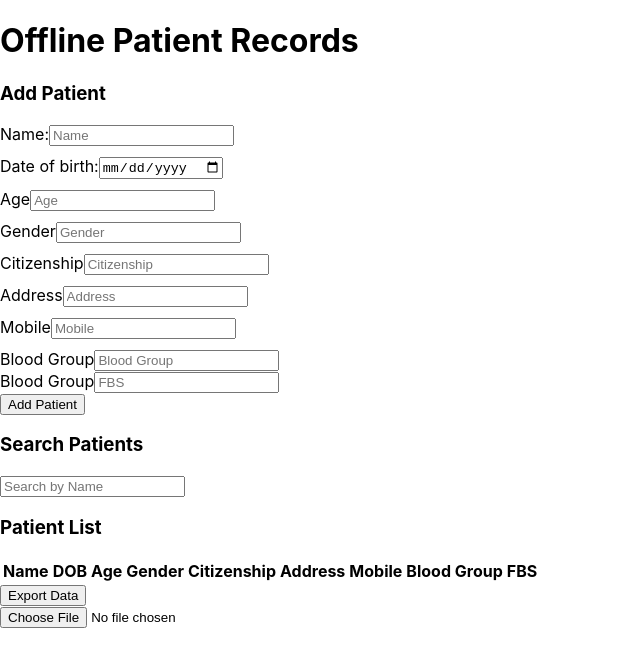
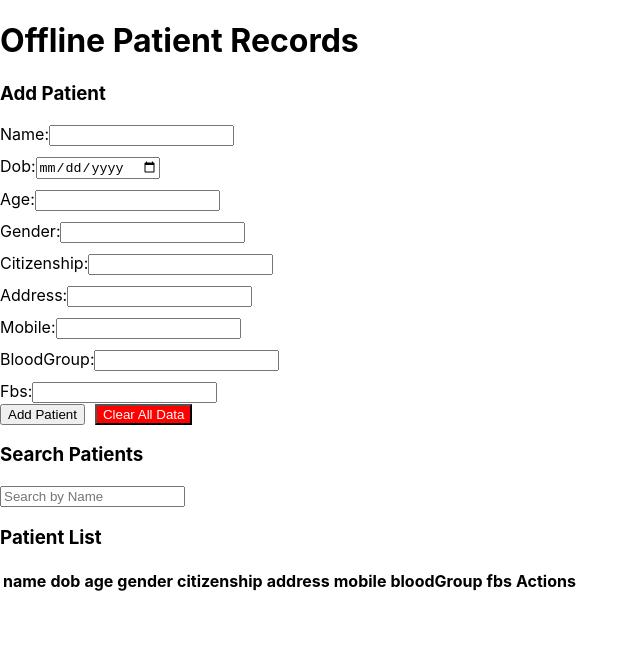
Before and after one commit to Sakarrr/patient-db-manager, a React (Create React App) app: page / in a window 1280 px wide. Shown: the top 666 px of the page, without its empty margins (0-640 px from the left). Built offline with nearby package versions, Linux system fonts and the light colour scheme.

Commit message:
Add - Edit, Delete and Clear functionality

```diff
--- a/src/PatientManager.js
+++ b/src/PatientManager.js
@@ -3,173 +3,110 @@ import db from "./database";
 
 const PatientManager = () => {
   const [patients, setPatients] = useState([]);
-  const [name, setName] = useState("");
-  const [dob, setDOB] = useState("");
-  const [age, setAge] = useState("");
-  const [gender, setGender] = useState("");
-  const [citizenship, setCitizenship] = useState("");
-  const [address, setAddress] = useState("");
-  const [mobile, setMobile] = useState("");
-  const [bloodGroup, setBloodGroup] = useState("");
-  const [fbs, setFBS] = useState("")
+  const [editingId, setEditingId] = useState(null);
+  const [formData, setFormData] = useState({
+    name: "",
+    dob: "",
+    age: "",
+    gender: "",
+    citizenship: "",
+    address: "",
+    mobile: "",
+    bloodGroup: "",
+    fbs: ""
+  });
   const [search, setSearch] = useState("");
 
-  // Load patients on startup
   useEffect(() => {
     const fetchPatients = async () => {
-      const allPatients = await db.patients.toArray();
-      setPatients(allPatients);
-      console.log(allPatients)
+      setPatients(await db.patients.toArray());
     };
     fetchPatients();
   }, []);
 
-  // Add a new patient
-  const addPatient = async () => {
-    if (!name || !dob || !age || !gender  || !citizenship || !address || !mobile || !bloodGroup) return alert("Please fill all fields!");
-
-    await db.patients.add({ name, dob, gender, age, citizenship, address, mobile, bloodGroup, fbs });
-    setPatients(await db.patients.toArray());
-
-    // Clear form
-    setName("");
-    setDOB("");
-    setAge("");
-    setGender("");
-    setCitizenship("");
-    setAddress("");
-    setMobile("");
-    setBloodGroup("");
+  const handleChange = (e) => {
+    setFormData({ ...formData, [e.target.name]: e.target.value });
   };
 
-  // Search filter
-  const filteredPatients = patients.filter(p =>
-    p.name.toLowerCase().includes(search.toLowerCase())
-  );
+  const addOrUpdatePatient = async () => {
+    if (Object.values(formData).some(field => !field)) return alert("Please fill all fields!");
 
-  const exportData = async () => {
-    const patients = await db.patients.toArray();
-    const blob = new Blob([JSON.stringify(patients, null, 2)], { type: "application/json" });
-    const url = URL.createObjectURL(blob);
-    const a = document.createElement("a");
-    a.href = url;
-    a.download = "patients_backup.json";
-    document.body.appendChild(a);
-    a.click();
-    document.body.removeChild(a);
+    if (editingId) {
+      await db.patients.update(editingId, formData);
+      setEditingId(null);
+    } else {
+      await db.patients.add(formData);
+    }
+
+    setPatients(await db.patients.toArray());
+    setFormData({ name: "", dob: "", age: "", gender: "", citizenship: "", address: "", mobile: "", bloodGroup: "", fbs: "" });
   };
 
-  const importData = async (event) => {
-    const file = event.target.files[0];
-    if (!file) return;
-
-    const reader = new FileReader();
-    reader.onload = async (e) => {
-      const data = JSON.parse(e.target.result);
-      await db.patients.clear();  // Optional: Clear old data
-      await db.patients.bulkAdd(data);
-      alert("Data imported successfully!");
-    };
-    reader.readAsText(file);
+  const editPatient = (patient) => {
+    setFormData(patient);
+    setEditingId(patient.id);
   };
 
+  const deletePatient = async (id) => {
+    await db.patients.delete(id);
+    setPatients(await db.patients.toArray());
+  };
+
+  const clearAllData = async () => {
+    if (window.confirm("Are you sure you want to delete all records?")) {
+      await db.patients.clear();
+      setPatients([]);
+    }
+  };
+
+  const filteredPatients = patients.filter(p => p.name.toLowerCase().includes(search.toLowerCase()));
 
   return (
     <div>
       <h1>Offline Patient Records</h1>
-
-      <h3>Add Patient</h3>
+      <h3>{editingId ? "Edit Patient" : "Add Patient"}</h3>
       <div className="patient-inputs">
-        <div>
-          <label for="name">Name:</label>
-          <input value={name} onChange={(e) => setName(e.target.value)} name="name" placeholder="Name" />
-        </div>
-
-        <div>
-          <label for="dob">Date of birth:</label>
-          <input value={dob} onChange={(e) => setDOB(e.target.value)} type="date" placeholder="Date of birth" name="dob" />
-        </div>
-
-        <div>
-          <label for="age">Age</label>
-          <input value={age} onChange={(e) => setAge(e.target.value)} type="number" placeholder="Age" name="age" />
-        </div>
-
-        <div>
-          <label for="gender">Gender</label>
-          <input value={gender} onChange={(e) => setGender(e.target.value)} type="text" placeholder="Gender" name="gender" />
-        </div>
-
-        <div>
-          <label for="citizenship">Citizenship</label>
-          <input value={citizenship} onChange={(e) => setCitizenship(e.target.value)} type="text" placeholder="Citizenship" name="citizenship" />
-        </div>
-
-        <div>
-          <label for="address">Address</label>
-          <input value={address} onChange={(e) => setAddress(e.target.value)} type="text" placeholder="Address" name="address" />
-        </div>
-
-        <div>
-          <label for="mobile">Mobile</label>
-          <input value={mobile} onChange={(e) => setMobile(e.target.value)} type="tel" placeholder="Mobile" name="mobile" />
-        </div>
-
-        <div>
-          <label for="bloodGroup">Blood Group</label>
-          <input value={bloodGroup} onChange={(e) => setBloodGroup(e.target.value)} type="text" placeholder="Blood Group" name="bloodGroup" />
-        </div>
+        {Object.keys(formData).map(key => (
+          <div key={key}>
+            <label htmlFor={key}>{key.charAt(0).toUpperCase() + key.slice(1)}:</label>
+            <input
+              value={formData[key]}
+              onChange={handleChange}
+              type={key === "dob" ? "date" : "text"}
+              name={key}
+            />
+          </div>
+        ))}
       </div>
-
-      <div className="patient-test-results">
-      <label for="fbs">Blood Group</label>
-      <input value={fbs} onChange={(e) => setFBS(e.target.value)} type="text" placeholder="FBS" name="fbs" />
-      </div>
-
-      <button onClick={addPatient}>Add Patient</button>
+      <button onClick={addOrUpdatePatient}>{editingId ? "Update" : "Add"} Patient</button>
+      <button onClick={clearAllData} style={{ marginLeft: "10px", backgroundColor: "red", color: "white" }}>Clear All Data</button>
 
       <h3>Search Patients</h3>
       <input value={search} onChange={(e) => setSearch(e.target.value)} placeholder="Search by Name" />
-
       <h3>Patient List</h3>
-      <table className="patient-lists">
-        <tr>
-          <th>Name</th>
-          <th>DOB</th>
-          <th>Age</th>
-          <th>Gender</th>
-          <th>Citizenship</th>
-          <th>Address</th>
-          <th>Mobile</th>
-          <th>Blood Group</th>
-          <th>FBS</th>
-        </tr>
-        {filteredPatients.map((p) =>{
-          let fbsValue = Number(p.fbs); // Convert to number
-          let bgColor = "";
-
-          if (fbsValue >= 1 && fbsValue <= 33) bgColor = "red";
-          else if (fbsValue >= 34 && fbsValue <= 66) bgColor = "yellow";
-          else if (fbsValue >= 67 && fbsValue <= 100) bgColor = "green";
-
-          return  (
+      <table>
+        <thead>
+          <tr>
+            {Object.keys(formData).map(key => <th key={key}>{key}</th>)}
+            <th>Actions</th>
+          </tr>
+        </thead>
+        <tbody>
+          {filteredPatients.map(p => (
             <tr key={p.id}>
-              <td>{p.name}</td>
-              <td>{p.dob}</td>
-              <td>{p.gender}</td>
-              <td>{p.age}</td>
-              <td>{p.citizenship}</td>
-              <td>{p.address}</td>
-              <td>{p.mobile}</td>
-              <td>{p.bloodGroup}</td>
-              <td style={{ backgroundColor: bgColor }}>{p.fbs}</td>
+              {Object.keys(formData).map(key => (
+                <td key={key} style={key === "fbs" ? { backgroundColor: p.fbs < 34 ? "red" : p.fbs < 67 ? "yellow" : "green" } : {}}>
+                  {p[key]}
+                </td>
+              ))}
+              <td>
+                <button onClick={() => editPatient(p)}>Edit</button>
+                <button onClick={() => deletePatient(p.id)}>Delete</button>
+              </td>
             </tr>
-          )
-        })}
+          ))}
+        </tbody>
       </table>
-
-      <button onClick={exportData}>Export Data</button> <br/>
-      <input type="file" onChange={importData} />
     </div>
   );
 };
```
